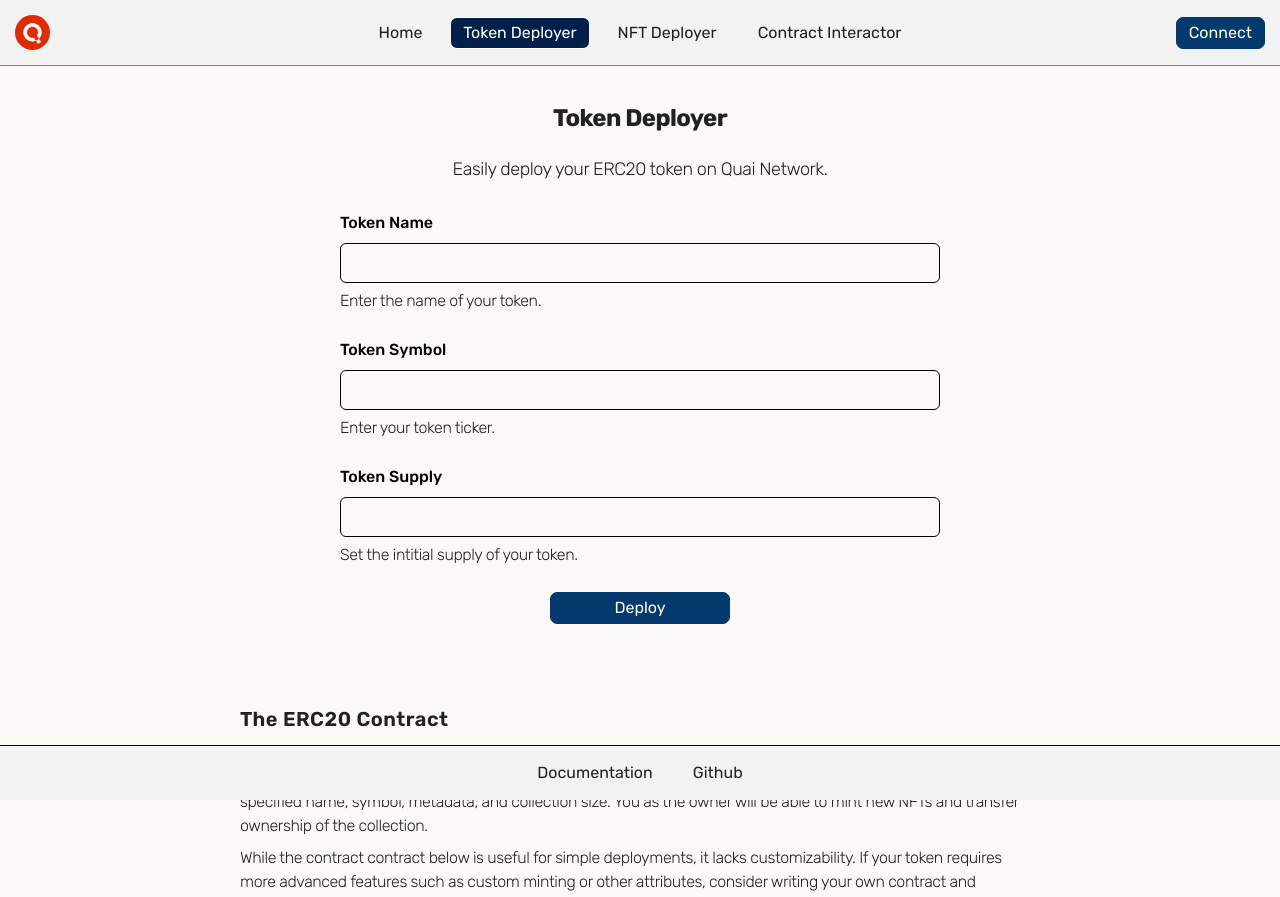
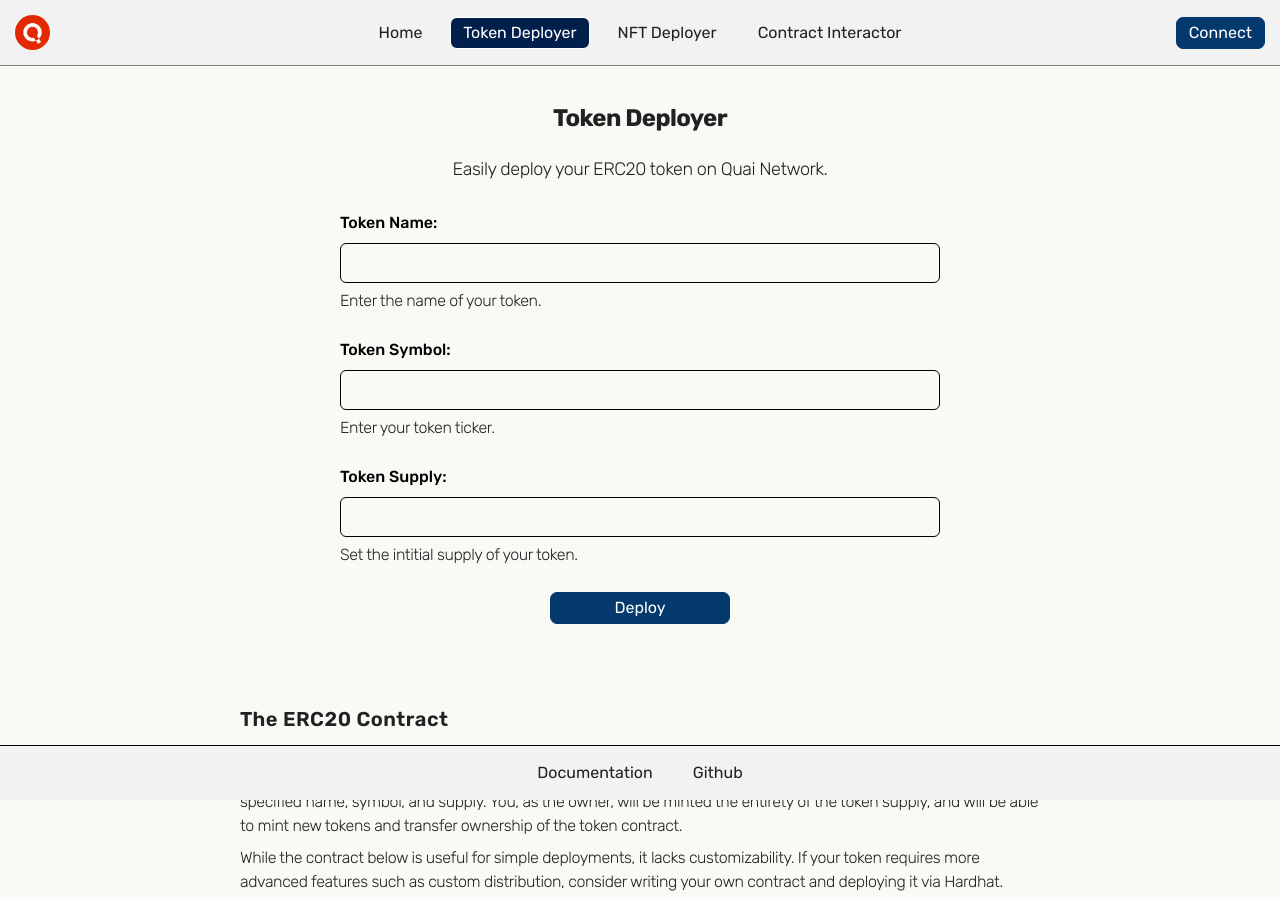
Before and after one commit to dominant-strategies/quai-no-code-deployer, a Next.js app: page /deploy-erc20 in a window 1280 px wide. Shown: the top 897 px of the page. Built offline with nearby package versions, Linux system fonts and the light colour scheme.

Commit message:
max-copy-review

```diff
--- a/app/deploy-erc20/form.tsx
+++ b/app/deploy-erc20/form.tsx
@@ -4,7 +4,7 @@
 	return (
 		<>
 			<FormControl isInvalid={isError.error && isError.type === 'name'}>
-				<FormLabel>Token Name</FormLabel>
+				<FormLabel>Token Name:</FormLabel>
 				<Input
 					type='text'
 					value={formState.name}
@@ -24,7 +24,7 @@
 				)}
 			</FormControl>
 			<FormControl isInvalid={isError.error && isError.type === 'symbol'}>
-				<FormLabel>Token Symbol</FormLabel>
+				<FormLabel>Token Symbol:</FormLabel>
 				<Input
 					type='text'
 					value={formState.symbol}
@@ -44,7 +44,7 @@
 				)}
 			</FormControl>
 			<FormControl isInvalid={isError.error && isError.type === 'supply'}>
-				<FormLabel>Token Supply</FormLabel>
+				<FormLabel>Token Supply:</FormLabel>
 				<NumberInput>
 					<NumberInputField
 						value={formState.supply}
--- a/app/deploy-erc20/page.tsx
+++ b/app/deploy-erc20/page.tsx
@@ -25,15 +25,15 @@
 		const symbol = formState.symbol;
 		const supply = formState.supply;
 		if (!name) {
-			setIsError({ error: true, message: 'Token name is required', type: 'name' });
+			setIsError({ error: true, message: 'Token name is required.', type: 'name' });
 			return;
 		}
 		if (!symbol) {
-			setIsError({ error: true, message: 'Token symbol is required', type: 'symbol' });
+			setIsError({ error: true, message: 'Token symbol is required.', type: 'symbol' });
 			return;
 		}
 		if (!supply) {
-			setIsError({ error: true, message: 'Token supply is required', type: 'supply' });
+			setIsError({ error: true, message: 'Token supply is required.', type: 'supply' });
 			return;
 		}
 		setIsError({ error: false, message: '', type: '' });
@@ -110,14 +110,14 @@
 					<VStack align='flex-start'>
 						<Text variant='h3'>The ERC20 Contract</Text>
 						<Text variant='p2'>
-							The Quai NFT deployer is configured to deploy the <strong>base implementation of Open Zeppelin's ERC20 standard</strong>{' '}
-							expanded with a Ownable modifier contract. Deploying the contract will create a new NFT collection with the specified name,
-							symbol, metadata, and collection size. You as the owner will be able to mint new NFTs and transfer ownership of the
-							collection.
+							The Quai Token deployer is configured to deploy the <strong>base implementation of Open Zeppelin's ERC20 standard</strong>{' '}
+							expanded with a Ownable modifier contract. Deploying the contract will create a new single-chain token with the specified name,
+							symbol, and supply. You, as the owner, will be minted the entirety of the token supply, and will be able to mint new tokens and transfer ownership of the
+							token contract.
 						</Text>
 						<Text variant='p2'>
-							While the contract contract below is useful for simple deployments, it lacks customizability. If your token requires more
-							advanced features such as custom minting or other attributes, consider writing your own contract and deploying it via Hardhat.
+							While the contract below is useful for simple deployments, it lacks customizability. If your token requires more
+							advanced features such as custom distribution, consider writing your own contract and deploying it via Hardhat.
 						</Text>
 					</VStack>
 					<CodeBlock
```
Also changed, not shown: app/deploy-erc721/form.tsx (+4 -4 lines), app/deploy-erc721/page.tsx (+6 -6 lines), app/home/content.tsx (+4 -4 lines), 1 other file (tests, documents, lock files or other folders).
